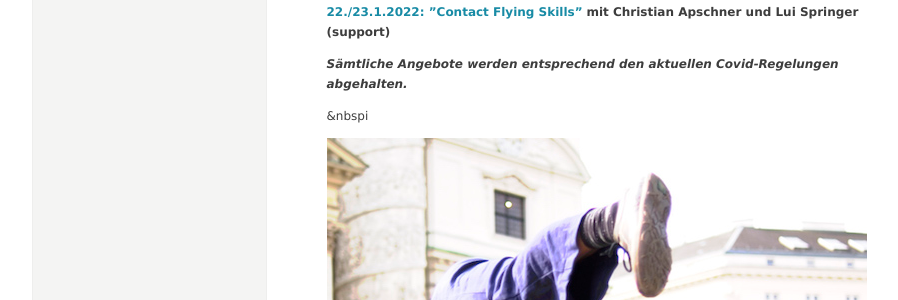
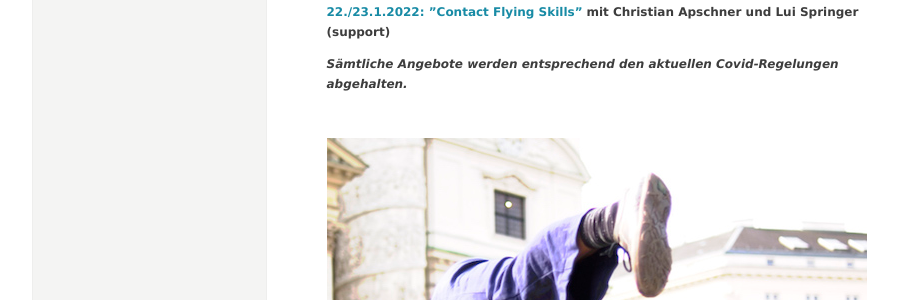
Before and after one commit to manulari/rollingpointat, a Jekyll site: the page built from _all_pages/index.md, in a window 1280 px wide. Shown: the part 1525-1825 px from the top of the page, without its empty margins (152-1050 px from the left). Built offline with Jekyll 4.4.1, drawn with Linux system fonts in a browser that asks for light colours; comment, search, counter and statistics services are not loaded.

Commit message:
Update page “index”

```diff
--- a/_all_pages/index.md
+++ b/_all_pages/index.md
@@ -48,6 +48,6 @@ Turnsaal VS Einsiedlergasse 7, 1050 Wien**
 
 ***Sämtliche Angebote werden entsprechend den aktuellen Covid-Regelungen abgehalten.***
 
-&nbspi
+&nbsp;
 
 ![](/assets/uploads/dsc_1941a.jpg)
```
